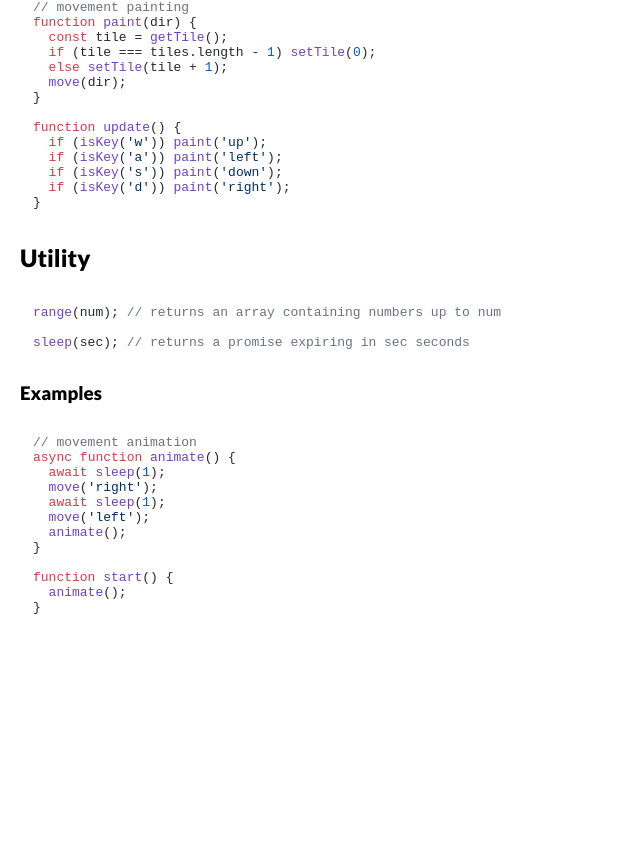
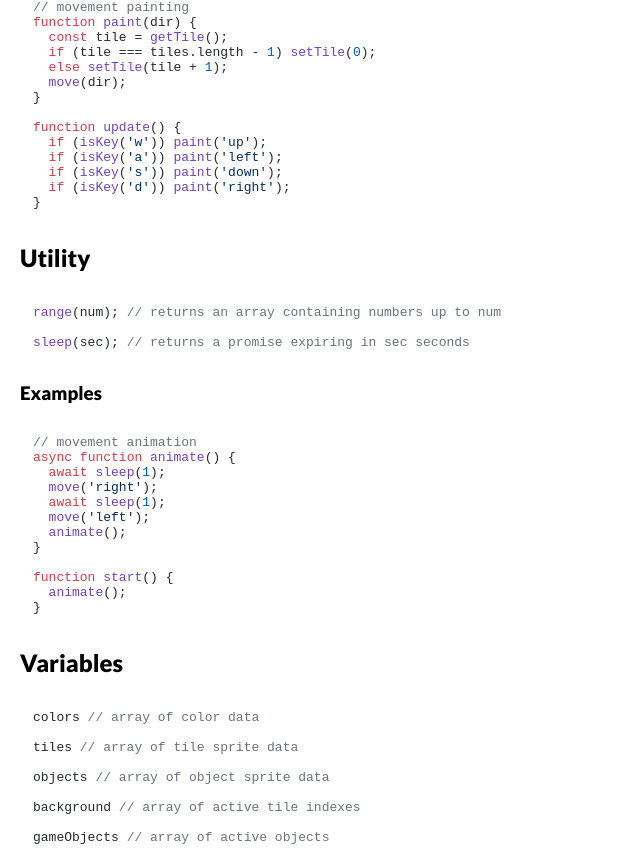
Before and after one commit to LearnCodeOrg/codetrain, a Next.js app: page /docs in a window 1280 px wide. Shown: the part 2098-2956 px from the top of the page, without its empty margins (0-640 px from the left). Before the commit the page ends 2726 px from the top, so only its background shows below. Built offline with nearby package versions, Linux system fonts and the light colour scheme; no server answers.

Commit message:
Create variables section.

```diff
--- a/pages/docs.js
+++ b/pages/docs.js
@@ -187,6 +187,18 @@ function start() {
   animate();
 }`}
         </Code>
+        <h2 id="variables">Variables</h2>
+        <Code>
+{`colors // array of color data
+
+tiles // array of tile sprite data
+
+objects // array of object sprite data
+
+background // array of active tile indexes
+
+gameObjects // array of active objects`}
+        </Code>
       </div>
     </div>
   )
```
